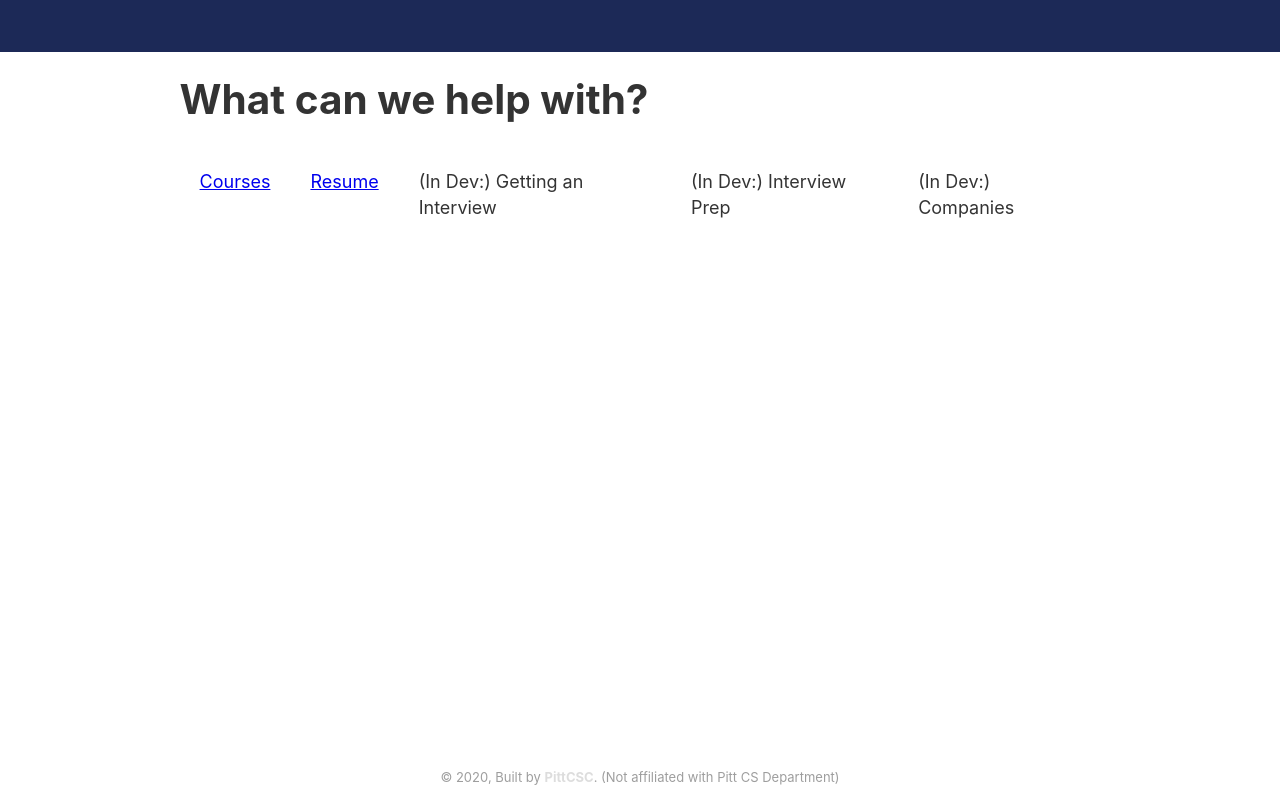
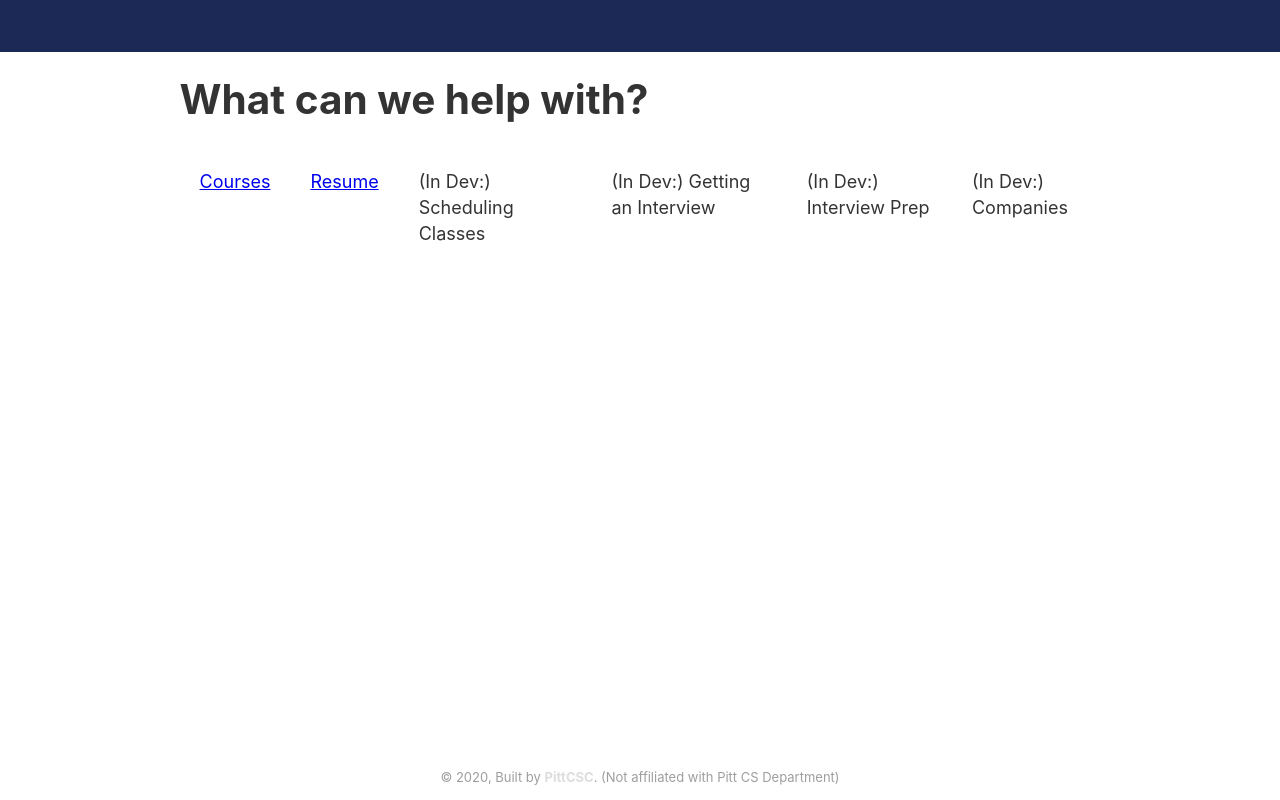
Before and after one commit to Strongdev0813/pittcswiki, a Gatsby site: page / in a window 1280 px wide. Built offline with nearby package versions, Linux system fonts and the light colour scheme; Gatsby itself is replaced by a stand-in of ours.

Commit message:
Added new future section of scheduling

```diff
--- a/src/pages/index.js
+++ b/src/pages/index.js
@@ -24,6 +24,7 @@ const IndexPage = () => (
     }}>
       <GroupLink name="Courses" href="courses" />
       <GroupLink name="Resume" href="resume" />
+      <GroupLink name="(In Dev:) Scheduling Classes"/>
       <GroupLink name="(In Dev:) Getting an Interview" />
       <GroupLink name="(In Dev:) Interview Prep" />
       <GroupLink name="(In Dev:) Companies" />
```
